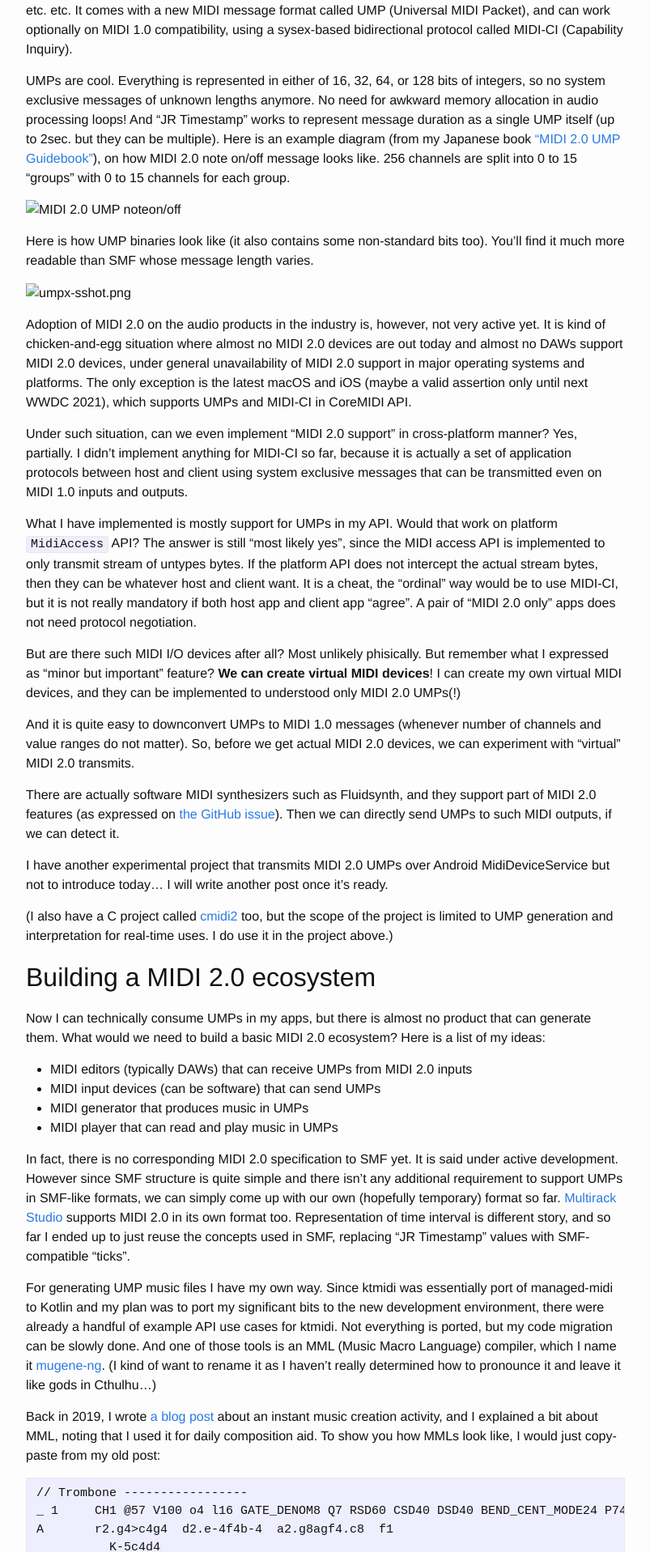
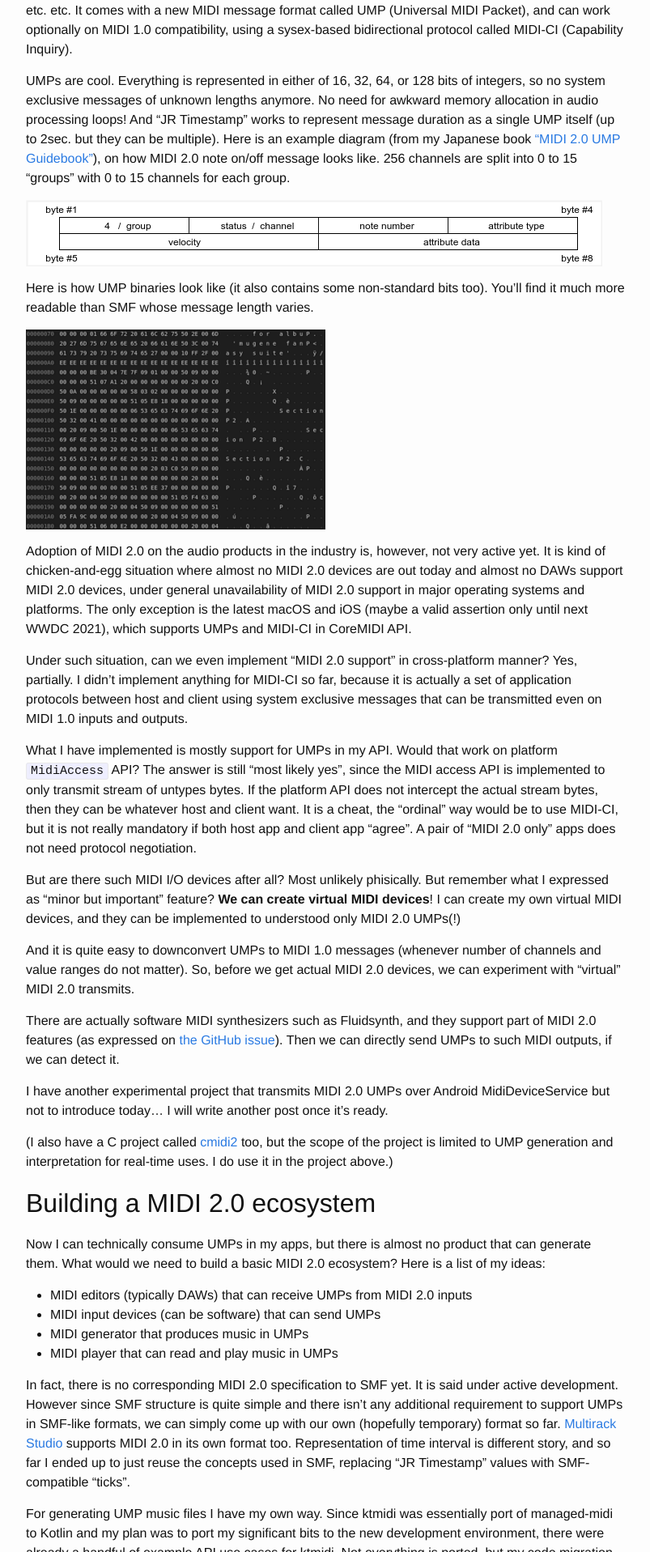
Before and after one commit to atsushieno/atsushieno.github.io, a Jekyll site: the page built from _posts/2021-05-18-ktmidi.md, in a window 1280 px wide. Shown: the part 2700-4617 px from the top of the page at 81% size, without its empty margins (238-1041 px from the left). Built offline with Jekyll 4.4.1, drawn with Linux system fonts in a browser that asks for light colours; our own code applies the rules of GitHub Pages for plain Markdown files.

Commit message:
fix image links...

```diff
--- a/_posts/2021-05-18-ktmidi.md
+++ b/_posts/2021-05-18-ktmidi.md
@@ -72,11 +72,11 @@ For those who are not familiar, MIDI 2.0 specification was released early last y
 
 UMPs are cool. Everything is represented in either of 16, 32, 64, or 128 bits of integers, so no system exclusive messages of unknown lengths anymore. No need for awkward memory allocation in audio processing loops! And "JR Timestamp" works to represent message duration as a single UMP itself (up to 2sec. but they can be multiple). Here is an example diagram (from my Japanese book ["MIDI 2.0 UMP Guidebook"](https://xamaritans.booth.pm/items/2402666)), on how MIDI 2.0 note on/off message looks like. 256 channels are split into 0 to 15 "groups" with 0 to 15 channels for each group.
 
-![MIDI 2.0 UMP noteon/off](midi-2-noteon-off.drawio.png)
+![MIDI 2.0 UMP noteon/off](https://raw.githubusercontent.com/atsushieno/atsushieno.github.io/master/images/midi-2-noteon-off.drawio.png)
 
 Here is how UMP binaries look like (it also contains some non-standard bits too). You'll find it much more readable than SMF whose message length varies.
 
-![umpx-sshot.png](umpx-sshot.png)
+![umpx-sshot.png](https://raw.githubusercontent.com/atsushieno/atsushieno.github.io/master/images/umpx-sshot.png)
 
 Adoption of MIDI 2.0 on the audio products in the industry is, however, not very active yet. It is kind of chicken-and-egg situation where almost no MIDI 2.0 devices are out today and almost no DAWs support MIDI 2.0 devices, under general unavailability of MIDI 2.0 support in major operating systems and platforms. The only exception is the latest macOS and iOS (maybe a valid assertion only until next WWDC 2021), which supports UMPs and MIDI-CI in CoreMIDI API.
 
@@ -124,7 +124,7 @@ And now, it is implemented with Kotlin and MIDI 2.0 support. It is the UMP gener
 
 Here is an sshot from my experimental MIDI keyboard app written in [Jetpack Compose](https://developer.android.com/jetpack/compose) running on the desktop (Jetpack Compose partially runs on Desktop and Web these days).
 
-![kmmk-sshot.png](kmmk-sshot.png)
+![kmmk-sshot.png](https://raw.githubusercontent.com/atsushieno/atsushieno.github.io/master/images/kmmk-sshot.png)
 
 I would need more code migration too, namely vscode extension support for the MML compiler and [ntracktive](https://github.com/atsushieno/ntracktive), Tracktion music generator from SMF and JUCE AudioPluginHost plugingraphs, but things are in general looking promising.
 
```
Also changed, not shown: images/kmmk-sshot.png (renamed from _posts/kmmk-sshot.png), images/midi-2-noteon-off.drawio.png (renamed from _posts/midi-2-noteon-off.drawio.png), images/umpx-sshot.png (renamed from _posts/umpx-sshot.png).
